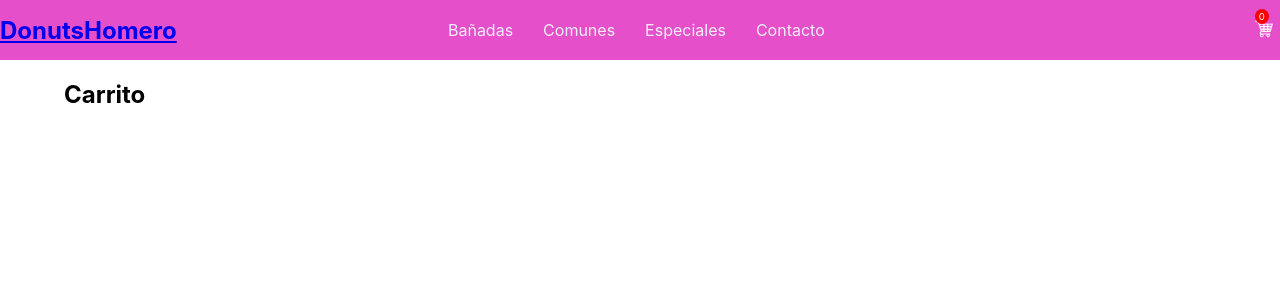
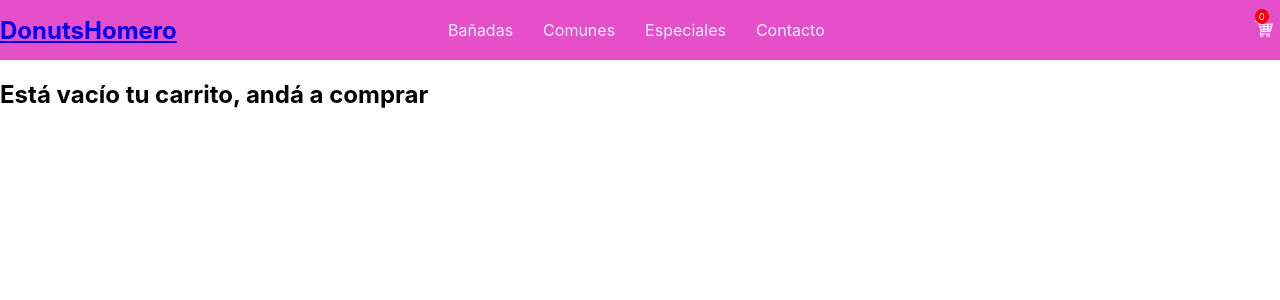
Before and after one commit to MartinDohmen9/Ecommerce-Dohmen, a React (Create React App) app: page /cart in a window 1280 px wide. Shown: the top 300 px of the page. Built offline with nearby package versions, Linux system fonts and the light colour scheme.

Commit message:
desafio 9

```diff
--- a/src/App.js
+++ b/src/App.js
@@ -3,6 +3,7 @@ import ItemListContainer from "./components/ItemListContainer/index.js";
 import ItemDetailContainer from "./components/ItemDetailContainer/ItemDetailContainer.js"
 import { BrowserRouter, Route, Routes} from "react-router-dom";
 import Cart from "./components/Cart/Cart";
+import CartProvider from './context/cartContext';
 
 const App = () => {
 
@@ -11,6 +12,7 @@ const App = () => {
   return (
     <>
     <BrowserRouter>
+      <CartProvider>
         <NavBar/>
         <Routes>
           <Route path="/" element={<ItemListContainer greeting={'Bienvenido a Donuts Homero'}/>}></Route>
@@ -18,6 +20,7 @@ const App = () => {
           <Route path="/product/:productId" element={<ItemDetailContainer/>}></Route>
           <Route path="/cart" element={<Cart/>}></Route>
         </Routes>
+      </CartProvider>
     </BrowserRouter>
     </>
   )
--- a/src/components/Cart/Cart.js
+++ b/src/components/Cart/Cart.js
@@ -1,12 +1,44 @@
-import React from "react";
-import { Container } from "@mui/material";
+import React from 'react';
+import { useContext } from 'react';
+import { CartContext } from '../../context/cartContext';
 
-const Cart = () =>{
-    return(
-        <Container fixed>
-            <h2>Carrito</h2>
-        </Container>
-    )
-}
+const Cart = () => {
+    const { cart, deleteItem, calcularTotal } = useContext(CartContext);
+    // const total = calcularTotal()
+    //console.log(cart);
+
+    if (cart.length === 0) {
+        return <h2>Está vacío tu carrito, andá a comprar</h2>;
+    }
+
+    return (
+        <div>
+            <div>
+                {cart.map((prod) => (
+                    <div
+                        key={prod.id}
+                        style={{
+                            display: 'flex',
+                            border: '2px solid black',
+                            margin: '10px',
+                            padding: '10px',
+                        }}
+                    >
+                        <div>
+                            <img src={prod.url} width="70px" alt="product" />
+                        </div>
+                        <h2>Producto: {prod.producto}</h2>
+                        <h2>$ {prod.precio}</h2>
+                        <h2>Cantidad: {prod.cantidad}</h2>
+                        <button onClick={() => deleteItem(prod.id)}>
+                            Delete
+                        </button>
+                    </div>
+                ))}
+                <h3>Total: $ {calcularTotal()} </h3>
+            </div>
+        </div>
+    );
+};
 
 export default Cart;
--- a/src/components/CartWidget/CartWidget.js
+++ b/src/components/CartWidget/CartWidget.js
@@ -1,16 +1,23 @@
+import { useContext } from "react";
 import shopping_cart from "../../shopping_cart.png"
 import "./styles.css"
 import "../ItemCount/ItemCount"
 import { Link } from "react-router-dom";
+import { CartContext } from '../../context/cartContext';
 
 const CartWidget = () => {
+
+  const { cart } = useContext(CartContext);
+
+  const acumulado = cart.reduce((acum, actual) => acum + actual.cantidad,0);
+
     return(
     <div className="containerCart">
       <button className="cart-btn">
         <Link to='cart'><img src={shopping_cart} alt="Cart Icon" className="cart-widget" /></Link>
       </button>
       <div className="button">
-        <span className="button__badge">0</span>
+        <span className="button__badge">{acumulado}</span>
       </div>
     </div>
     );
--- a/src/components/Item/Item.js
+++ b/src/components/Item/Item.js
@@ -15,11 +15,6 @@ const Item = ({product}) => {
             <Link to={`/product/${product.id}`} key={id}><h2>{producto}</h2></Link>
             <img className="item" src={url} alt={producto}/>
 
-            <div className="containerItem">
-
-            <ItemCount product={product}></ItemCount>
-
-            </div>
 
         </TableCell>
     )
--- a/src/components/Item/styles.css
+++ b/src/components/Item/styles.css
@@ -9,8 +9,6 @@
     justify-content: center;
 }
 
-
-
 .item{
     width: 300px;
     height: 400px;
--- a/src/components/ItemDetail/ItemDetail.js
+++ b/src/components/ItemDetail/ItemDetail.js
@@ -1,11 +1,14 @@
-import {React, useState}from "react";
+import {React, useState, useContext }from "react";
 import "./styles.css";
 import ItemCount from "../ItemCount/ItemCount"
 import { Container} from '@mui/system'
 import Typography from '@mui/material/Typography';
 import { Link } from "react-router-dom";
+import { CartContext } from '../../context/cartContext';
 
 const ItemDetail = ({product}) => {
+
+    const { addToCart } = useContext(CartContext);
 
     const {producto, url} = product;
     const [finalizado, setFinalizado] = useState(false)
@@ -14,6 +17,7 @@ const ItemDetail = ({product}) => {
     const onAdd = (cant) => {
         setFinalizado(true);
         setAlmacena(cant);
+        addToCart(product, cant);
         console.log('se agregaron ' + cant);
     }
 
--- /dev/null
+++ b/src/context/cartContext.js
@@ -0,0 +1,53 @@
+import { useState, createContext } from 'react';
+
+export const CartContext = createContext();
+//const {Provider} = CartContext
+
+const CartProvider = (props) => {
+    //console.log(props);
+    const [cart, setCart] = useState([]);
+
+    const addToCart = (item, cantidad) => {
+        if (isInCart(item.id)) {
+            sumarCantidad(item.id, cantidad);
+        } else {
+            setCart([...cart, { ...item, cantidad }]);
+        }
+    };
+
+    const isInCart = (id) => {
+        return cart.some((prod) => prod.id === id);
+    };
+
+    const sumarCantidad = (id, cantidad) => {
+        const newCart = cart.map((prod) =>
+            prod.id === id
+                ? { ...prod, cantidad: prod.cantidad + cantidad }
+                : prod
+        );
+
+        setCart(newCart);
+    };
+
+    const deleteItem = (id) => {
+        const itemsFiltrados = cart.filter((prod) => prod.id !== id);
+        setCart(itemsFiltrados);
+    };
+
+    const calcularTotal = () => {
+        return cart.reduce(
+            (acum, actual) => acum + actual.precio * actual.cantidad,
+            0
+        );
+    };
+
+    return (
+        <CartContext.Provider
+            value={{ cart, addToCart, deleteItem, calcularTotal }}
+        >
+            {props.children}
+        </CartContext.Provider>
+    );
+};
+
+export default CartProvider;
```
Lines whose indentation alone changed are shown as unchanged.
